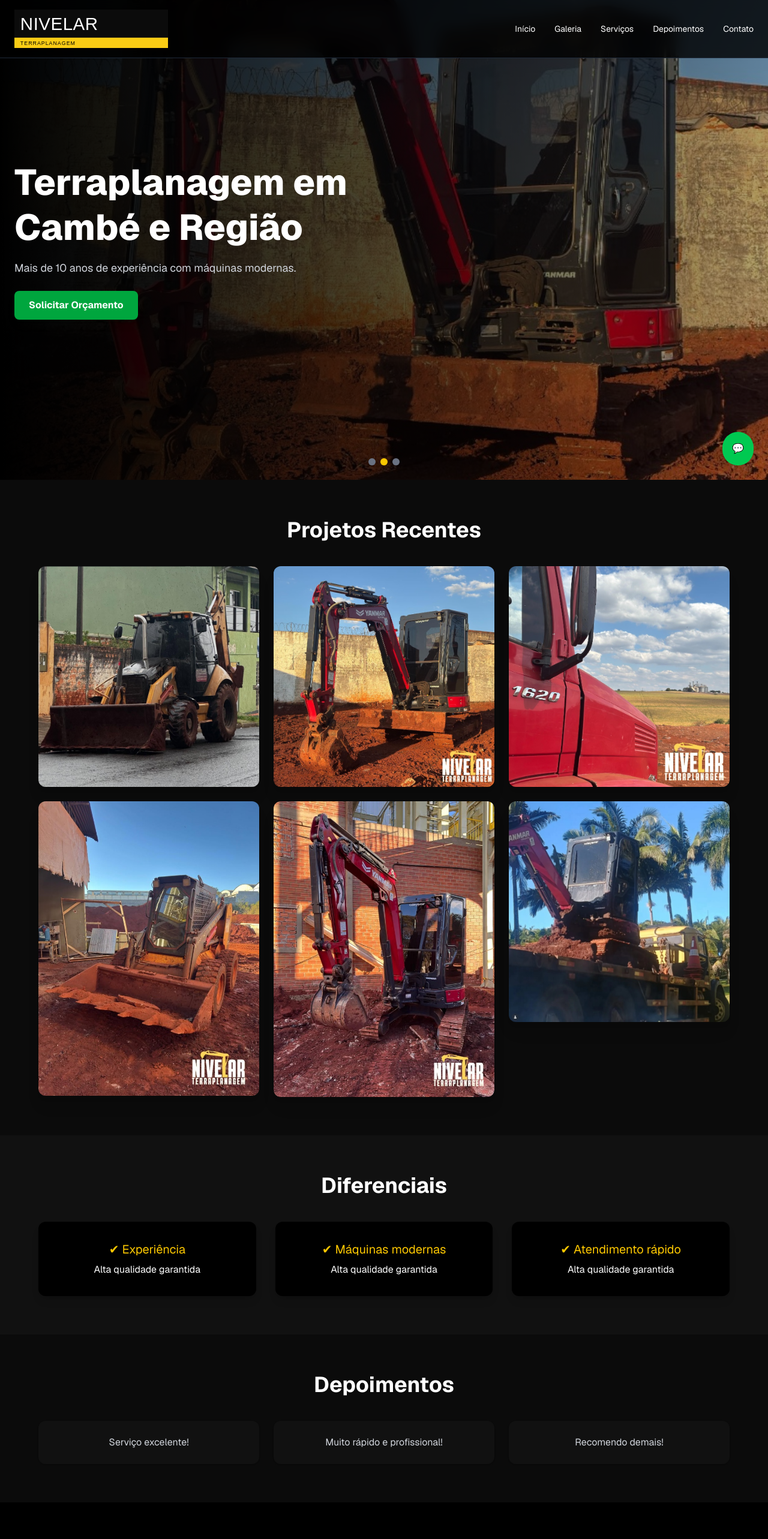
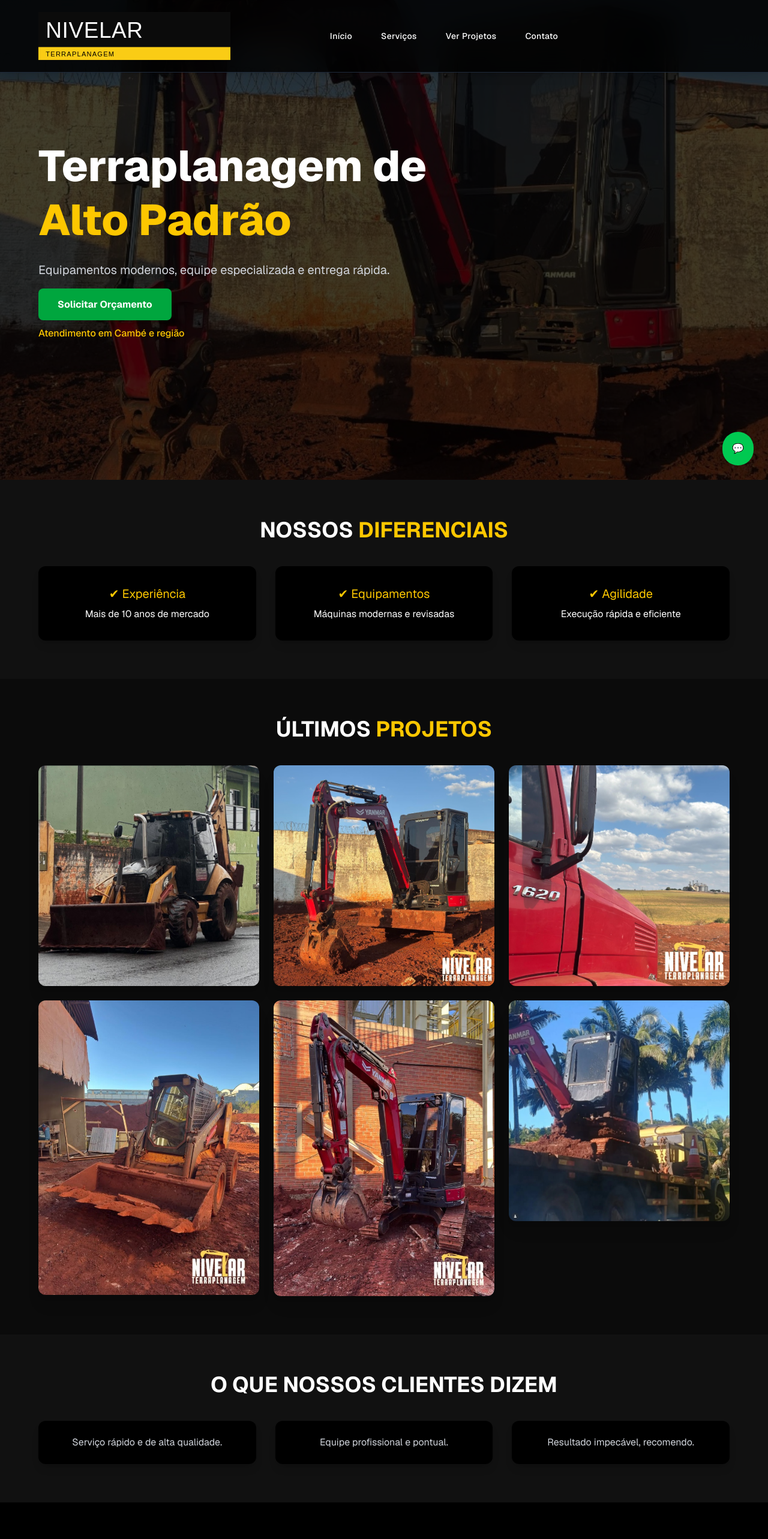
Before and after one commit to emanueldomingues/site-nivelar, a Next.js app: page / in a window 1280 px wide. Shown: the top 2566 px of the page at 60% size. Built offline with nearby package versions, Linux system fonts and the light colour scheme.

Commit message:
versao final pronta

```diff
--- a/app/page.tsx
+++ b/app/page.tsx
@@ -1,168 +1,117 @@
 "use client";
 
-import Image from "next/image";
+import { useState, useEffect } from "react";
 import { motion } from "framer-motion";
-import { useState, useEffect } from "react";
 
+export default function Nivelar() {
   const whatsapp =
     "https://wa.me/5543999999999?text=Olá, quero orçamento de terraplanagem";
 
-function Header() {
-  const [open, setOpen] = useState(false);
-
-  return (
-    <header className="flex items-center justify-between px-6 py-4 bg-black/80 backdrop-blur-md border-b border-gray-800 fixed w-full z-50">
-      <Image
-        src="/logo.svg"
-        alt="Nivelar Terraplanagem"
-        width={200}
-        height={80}
-        className="h-12 w-auto md:h-16"
-      />
-
-      <nav className="hidden md:flex gap-8 text-sm">
-        <a href="#home" className="hover:text-yellow-400">Início</a>
-        <a href="#galeria" className="hover:text-yellow-400">Galeria</a>
-        <a href="#servicos" className="hover:text-yellow-400">Serviços</a>
-        <a href="#depoimentos" className="hover:text-yellow-400">Depoimentos</a>
-        <a href="#contato" className="hover:text-yellow-400">Contato</a>
-      </nav>
-
-      <button className="md:hidden text-2xl" onClick={() => setOpen(!open)}>
-        ☰
-      </button>
-
-      {open && (
-        <div className="absolute top-16 left-0 w-full bg-black flex flex-col items-center gap-4 py-6 md:hidden">
-          <a href="#home">Início</a>
-          <a href="#galeria">Galeria</a>
-          <a href="#servicos">Serviços</a>
-          <a href="#depoimentos">Depoimentos</a>
-          <a href="#contato">Contato</a>
-        </div>
-      )}
-    </header>
-  );
-}
-
-function Hero() {
   const images = [
     "/images/maquina1.jpg",
     "/images/maquina2.jpg",
     "/images/maquina3.jpg",
   ];
 
-  const [index, setIndex] = useState(0);
-  const [paused, setPaused] = useState(false);
-  const [touchStart, setTouchStart] = useState(null);
+  const [current, setCurrent] = useState(0);
+  const [touchStart, setTouchStart] = useState(0);
+  const [touchEnd, setTouchEnd] = useState(0);
 
   useEffect(() => {
-    if (paused) return;
+    const interval = setInterval(() => {
+      setCurrent((prev) => (prev + 1) % images.length);
+    }, 5000);
+    return () => clearInterval(interval);
+  }, []);
 
-    const interval = setInterval(() => {
-      setIndex((prev) => (prev + 1) % images.length);
-    }, 4000);
-
-    return () => clearInterval(interval);
-  }, [paused]);
-
-  const handleTouchStart = (e) => {
+  const handleTouchStart = (e: React.TouchEvent) => {
     setTouchStart(e.touches[0].clientX);
   };
 
-  const handleTouchEnd = (e) => {
-    if (!touchStart) return;
+  const handleTouchMove = (e: React.TouchEvent) => {
+    setTouchEnd(e.touches[0].clientX);
+  };
 
-    const diff = touchStart - e.changedTouches[0].clientX;
-
-    if (diff > 50) {
-      setIndex((prev) => (prev + 1) % images.length);
-    } else if (diff < -50) {
-      setIndex((prev) => (prev - 1 + images.length) % images.length);
+  const handleTouchEnd = () => {
+    if (touchStart - touchEnd > 50) {
+      setCurrent((prev) => (prev + 1) % images.length);
     }
-
-    setTouchStart(null);
+    if (touchStart - touchEnd < -50) {
+      setCurrent((prev) =>
+        prev === 0 ? images.length - 1 : prev - 1
+      );
+    }
   };
 
   return (
+    <div className="bg-[#0b0b0b] text-white font-sans">
+
+      {/* HEADER */}
+      <header className="flex items-center justify-between px-6 md:px-16 py-5 bg-black/80 backdrop-blur-xl border-b border-gray-800 fixed w-full z-50 shadow-lg">
+
+        <img
+          src="/logo.svg"
+          alt="Nivelar Terraplanagem"
+          className="h-14 md:h-20 object-contain"
+        />
+
+        {/* MENU AJUSTADO */}
+        <nav className="hidden md:flex gap-12 text-sm font-medium tracking-wide">
+          <a href="#home" className="hover:text-yellow-400 transition">Início</a>
+          <a href="#servicos" className="hover:text-yellow-400 transition">Serviços</a>
+          <a href="#galeria" className="hover:text-yellow-400 transition">Ver Projetos</a>
+          <a href="#contato" className="hover:text-yellow-400 transition">Contato</a>
+        </nav>
+
+        <div className="w-[120px]"></div>
+      </header>
+
+      {/* HERO */}
       <section
         id="home"
-      className="h-screen relative overflow-hidden flex items-center px-6"
-      onMouseEnter={() => setPaused(true)}
-      onMouseLeave={() => setPaused(false)}
+        className="h-screen flex items-center px-6 md:px-16 relative"
         onTouchStart={handleTouchStart}
+        onTouchMove={handleTouchMove}
         onTouchEnd={handleTouchEnd}
       >
         <div
-        key={index}
-        className="absolute inset-0 bg-cover bg-center transition-opacity duration-1000"
-        style={{ backgroundImage: `url(${images[index]})` }}
+          className="absolute inset-0 transition-all duration-700"
+          style={{
+            backgroundImage: `url(${images[current]})`,
+            backgroundSize: "cover",
+            backgroundPosition: "center",
+          }}
         />
 
-      <div className="absolute inset-0 bg-gradient-to-r from-black via-black/70 to-black/30"></div>
+        <div className="absolute inset-0 bg-black/75" />
 
-      <motion.div
-        initial={{ opacity: 0, y: 20 }}
-        animate={{ opacity: 1, y: 0 }}
-        transition={{ duration: 0.8 }}
-        className="relative max-w-xl z-10"
-      >
-        <h1 className="text-5xl md:text-6xl font-extrabold leading-tight">
-          Terraplanagem em Cambé e Região
+        <div className="relative max-w-2xl z-10">
+          <h1 className="text-4xl md:text-7xl font-extrabold leading-tight">
+            Terraplanagem de
+            <span className="text-yellow-400"> Alto Padrão</span>
           </h1>
 
-        <p className="mt-4 text-gray-300 text-lg">
-          Mais de 10 anos de experiência com máquinas modernas.
+          <p className="mt-6 text-gray-300 text-lg md:text-xl">
+            Equipamentos modernos, equipe especializada e entrega rápida.
           </p>
 
+          <div className="mt-8">
             <a
               href={whatsapp}
               target="_blank"
-          rel="noopener noreferrer"
-          className="inline-block mt-6 bg-green-600 px-6 py-3 rounded-lg font-bold shadow-lg hover:bg-green-500 transition"
+              className="bg-green-600 px-8 py-4 rounded-lg font-bold shadow-lg hover:scale-105 transition"
             >
               Solicitar Orçamento
             </a>
-      </motion.div>
+          </div>
 
-      <div className="absolute bottom-6 left-1/2 -translate-x-1/2 flex gap-2 z-10">
-        {images.map((_, i) => (
-          <div
-            key={i}
-            onClick={() => setIndex(i)}
-            className={`w-3 h-3 rounded-full cursor-pointer ${
-              i === index ? "bg-yellow-400" : "bg-gray-500"
-            }`}
-          />
-        ))}
+          <p className="mt-6 text-yellow-400 font-medium">
+            Atendimento em Cambé e região
+          </p>
         </div>
       </section>
-  );
-}
 
-function Galeria() {
-  return (
-    <section id="galeria" className="p-16 text-center">
-      <h2 className="text-4xl font-bold mb-10">Projetos Recentes</h2>
-
-      <div className="grid md:grid-cols-3 gap-6">
-        {[1, 2, 3, 4, 5, 6].map((i) => (
-          <Image
-            key={i}
-            src={`/images/maquina${i}.jpg`}
-            alt={`Serviço de terraplanagem ${i}`}
-            width={500}
-            height={300}
-            className="rounded-xl shadow-xl hover:scale-105 transition"
-          />
-        ))}
-      </div>
-    </section>
-  );
-}
-
-function Servicos() {
-  return (
+      {/* SERVIÇOS */}
       <motion.section
         id="servicos"
         initial={{ opacity: 0, y: 50 }}
@@ -170,51 +119,72 @@ function Servicos() {
         transition={{ duration: 0.6 }}
         className="p-16 bg-[#111] text-center"
       >
-      <h2 className="text-4xl font-bold mb-10">Diferenciais</h2>
+        <h2 className="text-4xl font-bold mb-10">
+          NOSSOS <span className="text-yellow-400">DIFERENCIAIS</span>
+        </h2>
 
         <div className="grid md:grid-cols-3 gap-8">
-        {["Experiência", "Máquinas modernas", "Atendimento rápido"].map(
-          (item, i) => (
-            <div
-              key={i}
-              className="bg-black p-8 rounded-xl shadow-lg hover:-translate-y-2 transition"
-            >
-              <h3 className="text-yellow-400 text-xl mb-2">✔ {item}</h3>
-              <p>Alta qualidade garantida</p>
+          <div className="bg-black p-8 rounded-xl shadow-lg">
+            <h3 className="text-yellow-400 text-xl mb-2">✔ Experiência</h3>
+            <p>Mais de 10 anos de mercado</p>
           </div>
-          )
-        )}
+
+          <div className="bg-black p-8 rounded-xl shadow-lg">
+            <h3 className="text-yellow-400 text-xl mb-2">✔ Equipamentos</h3>
+            <p>Máquinas modernas e revisadas</p>
+          </div>
+
+          <div className="bg-black p-8 rounded-xl shadow-lg">
+            <h3 className="text-yellow-400 text-xl mb-2">✔ Agilidade</h3>
+            <p>Execução rápida e eficiente</p>
+          </div>
         </div>
       </motion.section>
-  );
-}
 
-function Depoimentos() {
-  return (
-    <section id="depoimentos" className="p-16 text-center">
-      <h2 className="text-4xl font-bold mb-10">Depoimentos</h2>
+      {/* GALERIA */}
+      <section id="galeria" className="p-16 text-center">
+        <h2 className="text-4xl font-bold mb-10">
+          ÚLTIMOS <span className="text-yellow-400">PROJETOS</span>
+        </h2>
 
         <div className="grid md:grid-cols-3 gap-6">
+          {[1,2,3,4,5,6].map((i) => (
+            <img
+              key={i}
+              src={`/images/maquina${i}.jpg`}
+              className="rounded-xl hover:scale-110 transition duration-500 shadow-xl"
+            />
+          ))}
+        </div>
+      </section>
+
+      {/* DEPOIMENTOS */}
+      <section className="p-16 bg-[#111] text-center">
+        <h2 className="text-4xl font-bold mb-10">
+          O QUE NOSSOS CLIENTES DIZEM
+        </h2>
+
+        <div className="grid md:grid-cols-3 gap-8">
           {[
-          "Serviço excelente!",
-          "Muito rápido e profissional!",
-          "Recomendo demais!",
-        ].map((text, i) => (
-          <div key={i} className="bg-[#111] p-6 rounded-xl shadow">
-            <p className="text-gray-300">{text}</p>
+            "Serviço rápido e de alta qualidade.",
+            "Equipe profissional e pontual.",
+            "Resultado impecável, recomendo."
+          ].map((texto, i) => (
+            <div key={i} className="bg-black p-6 rounded-xl shadow-lg">
+              <p className="text-gray-300">{texto}</p>
             </div>
           ))}
         </div>
       </section>
-  );
-}
 
-function Contato() {
-  return (
+      {/* CONTATO */}
       <section id="contato" className="p-16 bg-black text-center">
-      <h2 className="text-4xl font-bold mb-8 text-yellow-400">Contato</h2>
+        <h2 className="text-4xl font-bold mb-8 text-yellow-400">
+          CONTATO
+        </h2>
 
         <div className="grid md:grid-cols-2 gap-10 items-center">
+
           <iframe
             src="https://www.google.com/maps?q=Cambé+PR&output=embed"
             className="w-full h-[350px] rounded-xl"
@@ -222,51 +192,36 @@ function Contato() {
           ></iframe>
 
           <div className="text-left space-y-4">
-          <p>📍 Cambé - PR</p>
-          <p>📞 (43) 99999-9999</p>
-          <p>📧 contato@nivelar.com</p>
+            <p><strong>📍 Localização:</strong> Cambé - PR</p>
+            <p><strong>📞 Telefone:</strong> (43) 99999-9999</p>
+            <p><strong>📧 Email:</strong> contato@nivelar.com</p>
 
             <a
               href={whatsapp}
               target="_blank"
-            rel="noopener noreferrer"
-            className="inline-block mt-4 bg-green-600 px-6 py-3 rounded-lg font-bold hover:bg-green-500 transition"
+              className="inline-block mt-4 bg-green-600 px-6 py-3 rounded-lg font-bold"
             >
               Falar no WhatsApp
             </a>
           </div>
+
         </div>
       </section>
-  );
-}
 
-function Footer() {
-  return (
+      {/* FOOTER */}
       <footer className="text-center p-6 bg-black text-gray-400">
         © 2026 Nivelar Terraplanagem
       </footer>
-  );
-}
 
-export default function Page() {
-  return (
-    <div className="bg-[#0b0b0b] text-white font-sans">
-      <Header />
-      <Hero />
-      <Galeria />
-      <Servicos />
-      <Depoimentos />
-      <Contato />
-      <Footer />
-
+      {/* WHATS FLOAT */}
       <a
         href={whatsapp}
         target="_blank"
-        rel="noopener noreferrer"
         className="fixed bottom-6 right-6 bg-green-500 p-4 rounded-full shadow-lg hover:scale-110 transition z-50"
       >
         💬
       </a>
+
     </div>
   );
 }
```
Lines whose indentation alone changed are shown as unchanged.
